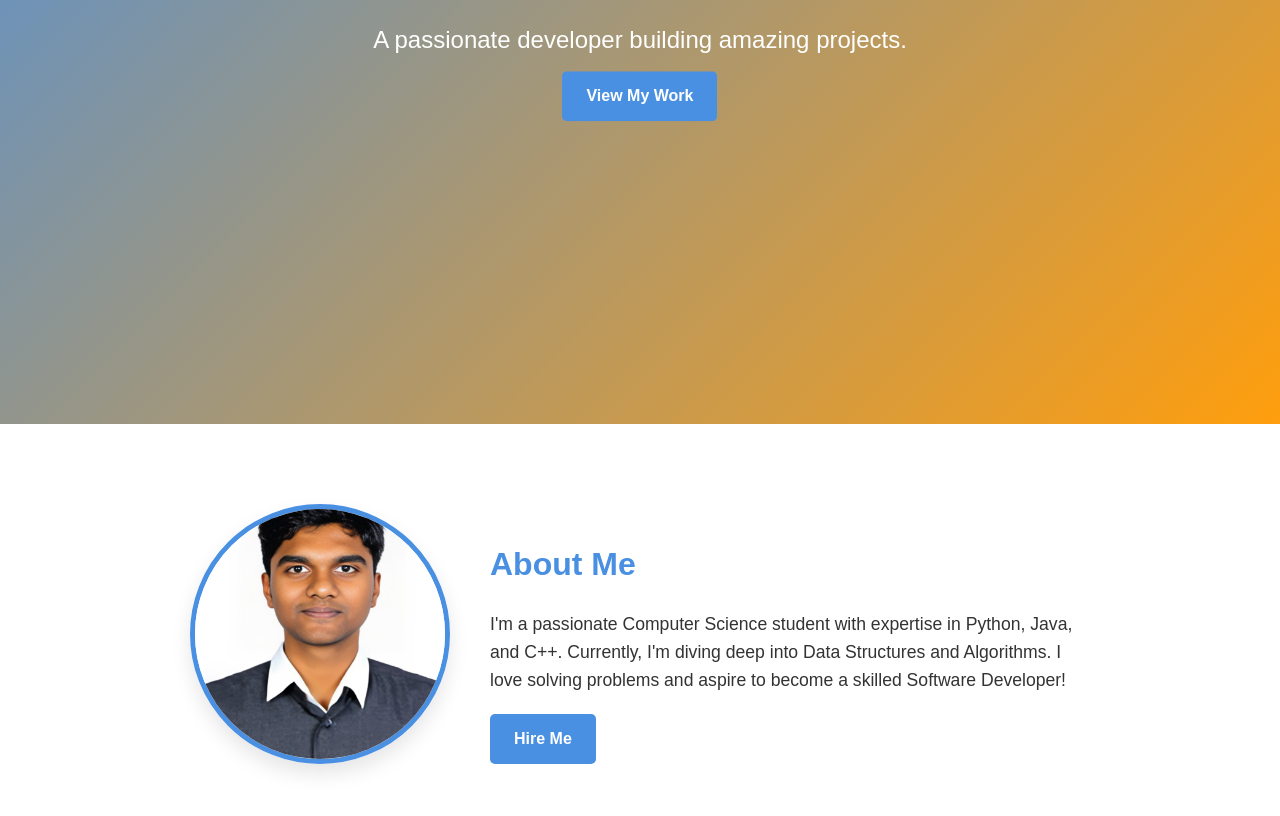
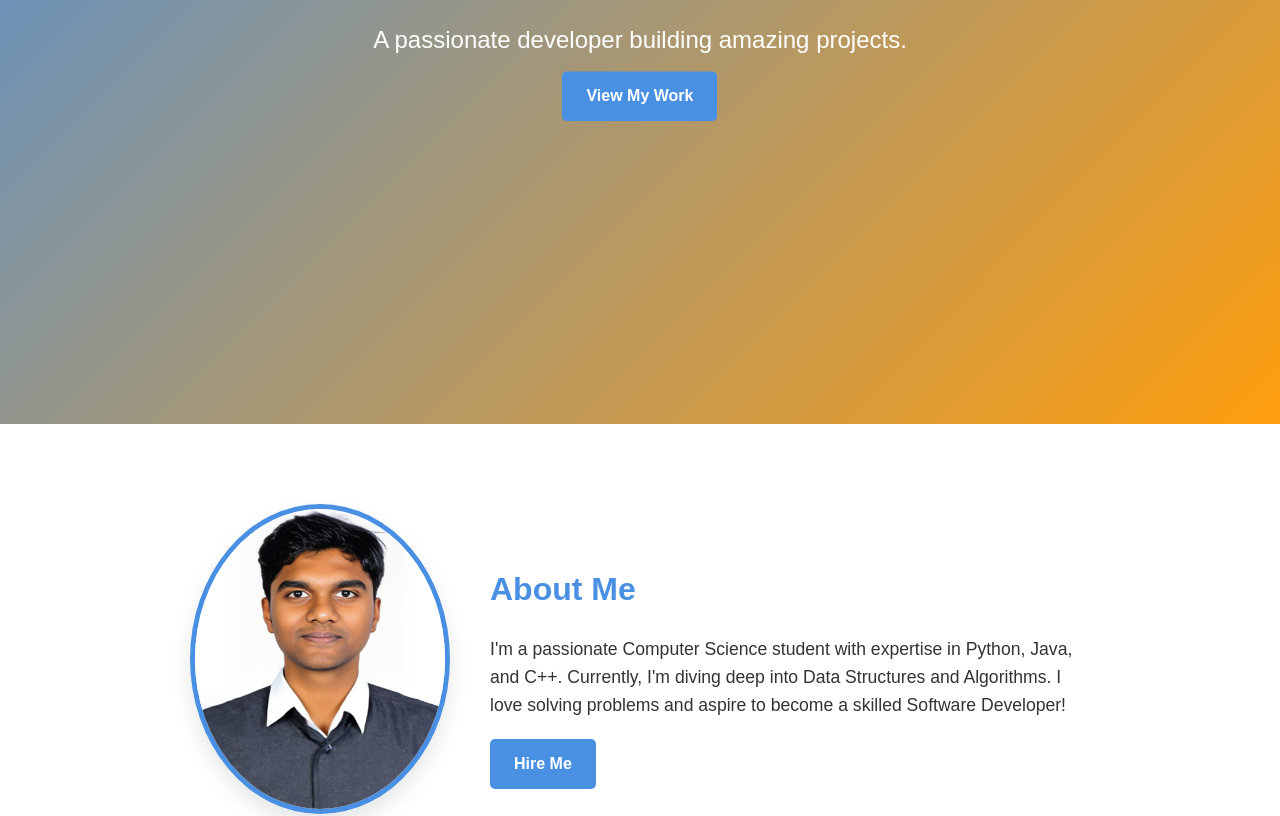
Before and after one commit to P-Suraj/Portfolio_Website, a plain HTML site: page index.html in a window 1280 px wide. Shown: the part 484-1300 px from the top of the page. Drawn offline with Linux system fonts and the light colour scheme.

Commit message:
Update Portstyle.css

```diff
--- a/Portstyle.css
+++ b/Portstyle.css
@@ -185,7 +185,7 @@ nav {
 
 .about-image img {
     width: 250px;
-    height: 250px;
+    height: 300px;
     border-radius: 50%;
     object-fit: cover;
     border: 5px solid var(--primary);
```
